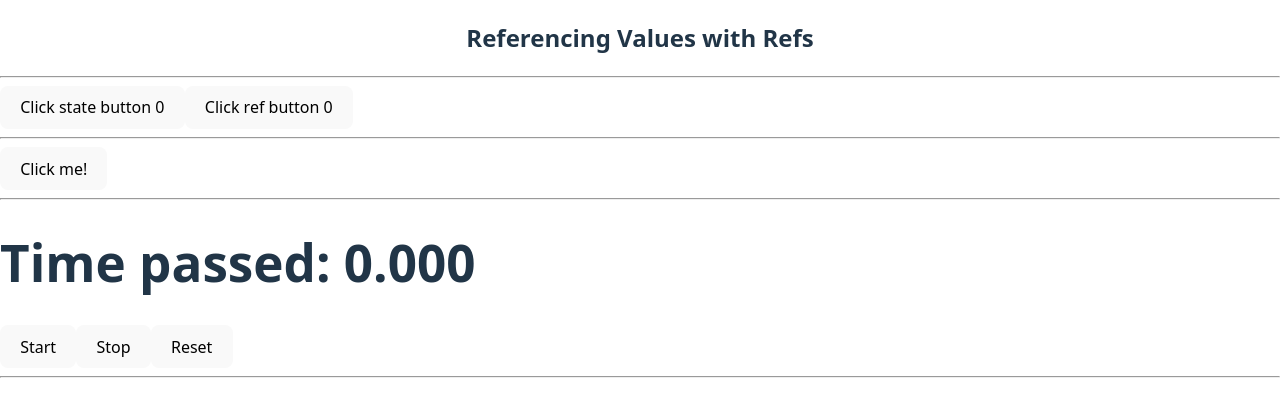
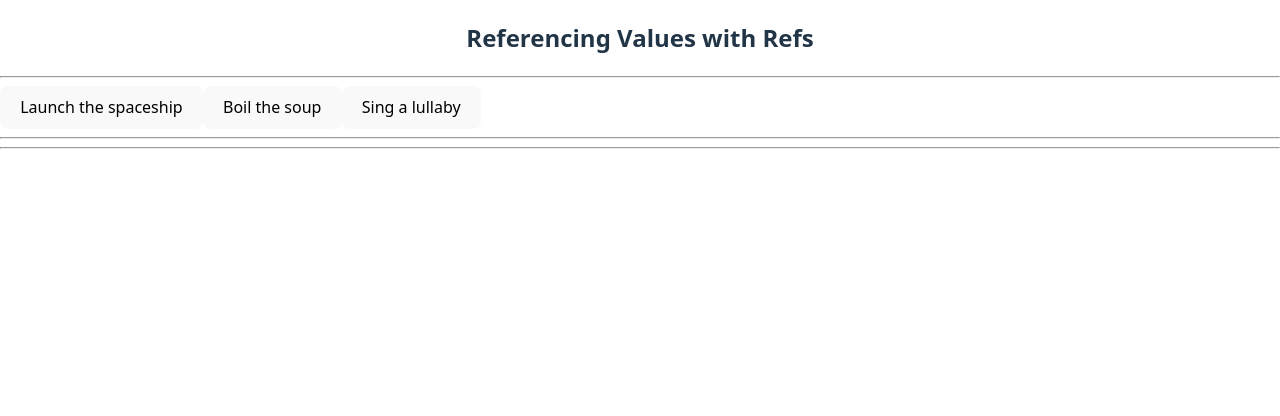
Before and after one commit to salam46khan/referencing_with_ref, a React (Vite) app: page / in a window 1280 px wide. Shown: the top 416 px of the page. Built offline with nearby package versions, Linux system fonts and the light colour scheme.

Commit message:
fix: toggle, chat with clear timeout, debounce

```diff
--- a/src/App.jsx
+++ b/src/App.jsx
@@ -1,18 +1,26 @@
+import Chat from "./components/Chat";
+import Dashboard from "./components/Debounce";
 import FastRef from "./components/FastRef";
 import IsRefRendering from "./components/IsRefRendering";
 import StopWatch from "./components/StopWatch";
+import Toggle from "./components/Toggle";
 
 const App = () => {
   return (
     <div>
       <h2 style={{textAlign: "center"}}>Referencing Values with Refs</h2>
       <hr />
-      <IsRefRendering />
+      <Dashboard />
+      {/* <Toggle /> */}
+      <hr />
+      {/* <Chat /> */}
+      <hr />
+      {/* <IsRefRendering />
       <hr />
       <FastRef />
       <hr />
       <StopWatch />
-      <hr />
+      <hr /> */}
     </div>
   );
 };
--- /dev/null
+++ b/src/components/Chat.jsx
@@ -0,0 +1,42 @@
+import { useRef, useState } from "react";
+
+export default function Chat() {
+  const [text, setText] = useState('');
+  const [isSending, setIsSending] = useState(false);
+  let timeoutID = useRef(null);
+
+  function handleSend() {
+    setIsSending(true);
+    timeoutID.current = setTimeout(() => {
+      alert('Sent!');
+      console.log('sent....');
+
+      setIsSending(false);
+    }, 3000);
+  }
+
+  function handleUndo() {
+    setIsSending(false);
+    clearTimeout(timeoutID.current);
+  }
+
+  return (
+    <>
+      <input
+        disabled={isSending}
+        value={text}
+        onChange={e => setText(e.target.value)}
+      />
+      <button
+        disabled={isSending}
+        onClick={handleSend}>
+        {isSending ? 'Sending...' : 'Send'}
+      </button>
+      {isSending &&
+        <button onClick={handleUndo}>
+          Undo
+        </button>
+      }
+    </>
+  );
+}
--- /dev/null
+++ b/src/components/Debounce.jsx
@@ -0,0 +1,37 @@
+import { useRef } from "react";
+
+function DebouncedButton({ onClick, children }) {
+    let timeoutID = useRef(null);
+  return (
+    <button onClick={() => {
+      clearTimeout(timeoutID.current);
+      timeoutID.current = setTimeout(() => {
+        onClick();
+      }, 1000);
+    }}>
+      {children}
+    </button>
+  );
+}
+
+export default function Dashboard() {
+  return (
+    <>
+      <DebouncedButton
+        onClick={() => alert('Spaceship launched!')}
+      >
+        Launch the spaceship
+      </DebouncedButton>
+      <DebouncedButton
+        onClick={() => alert('Soup boiled!')}
+      >
+        Boil the soup
+      </DebouncedButton>
+      <DebouncedButton
+        onClick={() => alert('Lullaby sung!')}
+      >
+        Sing a lullaby
+      </DebouncedButton>
+    </>
+  )
+}
--- /dev/null
+++ b/src/components/Toggle.jsx
@@ -0,0 +1,16 @@
+import { useState } from 'react';
+
+export default function Toggle() {
+  const [isOnRef, setIsOnRef] = useState(false);
+//   const isOnRef = useRef(false);
+
+
+  return (
+    <button onClick={() => {
+    //   isOnRef.current = !isOnRef.current;
+      setIsOnRef((s)=> !s)
+    }}>
+      {isOnRef ? 'On' : 'Off'}
+    </button>
+  );
+}
```
